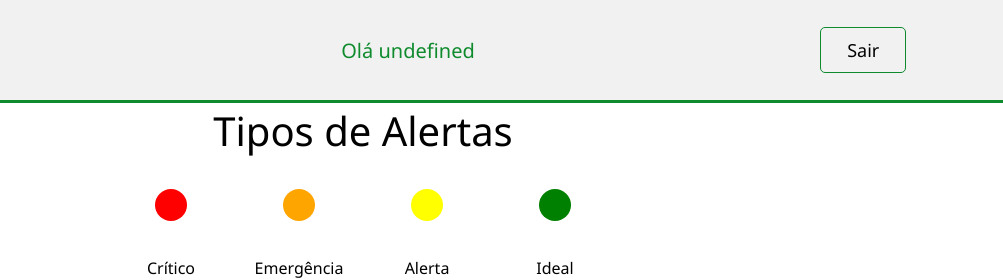
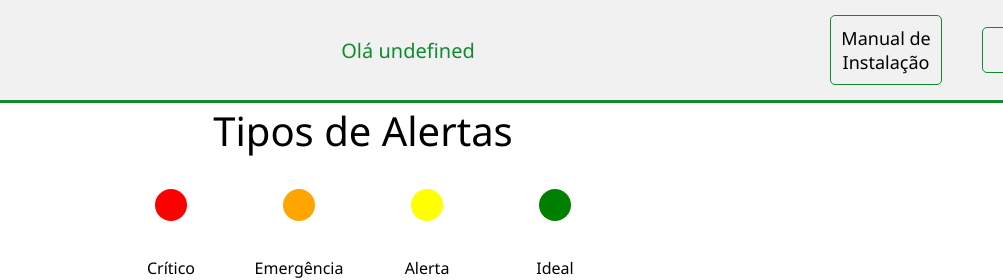
Before and after one commit to AgreenSolutions/site, a website: page site/public/dashboard/dashboard.html in a window 1280 px wide. Shown: the top 280 px of the page, 277-1280 px from the left. Drawn offline with nearby package versions, Linux system fonts and the light colour scheme; no server answers.

Commit message:
adicionei o manual de instalação no site

```diff
--- a/site/public/css/dash.css
+++ b/site/public/css/dash.css
@@ -115,8 +115,8 @@ body {
     padding: 10px;
     border: 1px solid #0f8b2e;
     border-radius: 5px;
-    width: 5vw;
-    margin: 0px 10px;
+    width: 7vw;
+    margin: 0px 20px;
     text-align: center;
     transition: 0.5s;
 }
--- a/site/public/dashboard/dashboard.html
+++ b/site/public/dashboard/dashboard.html
@@ -73,9 +73,13 @@
           <p id="p_usuario">Olá Usuario</p>
 
           <ul>
+            <li>
+              <a style="cursor: pointer" href="../assets/Manual de instalação.pdf"> Manual de Instalação</a>
+            </li>
             <li onclick="limparSessao()">
               <a style="cursor: pointer">Sair</a>
             </li>
+
           </ul>
         </navbar>
       </div>
```
Also changed, not shown: 1 other file.
